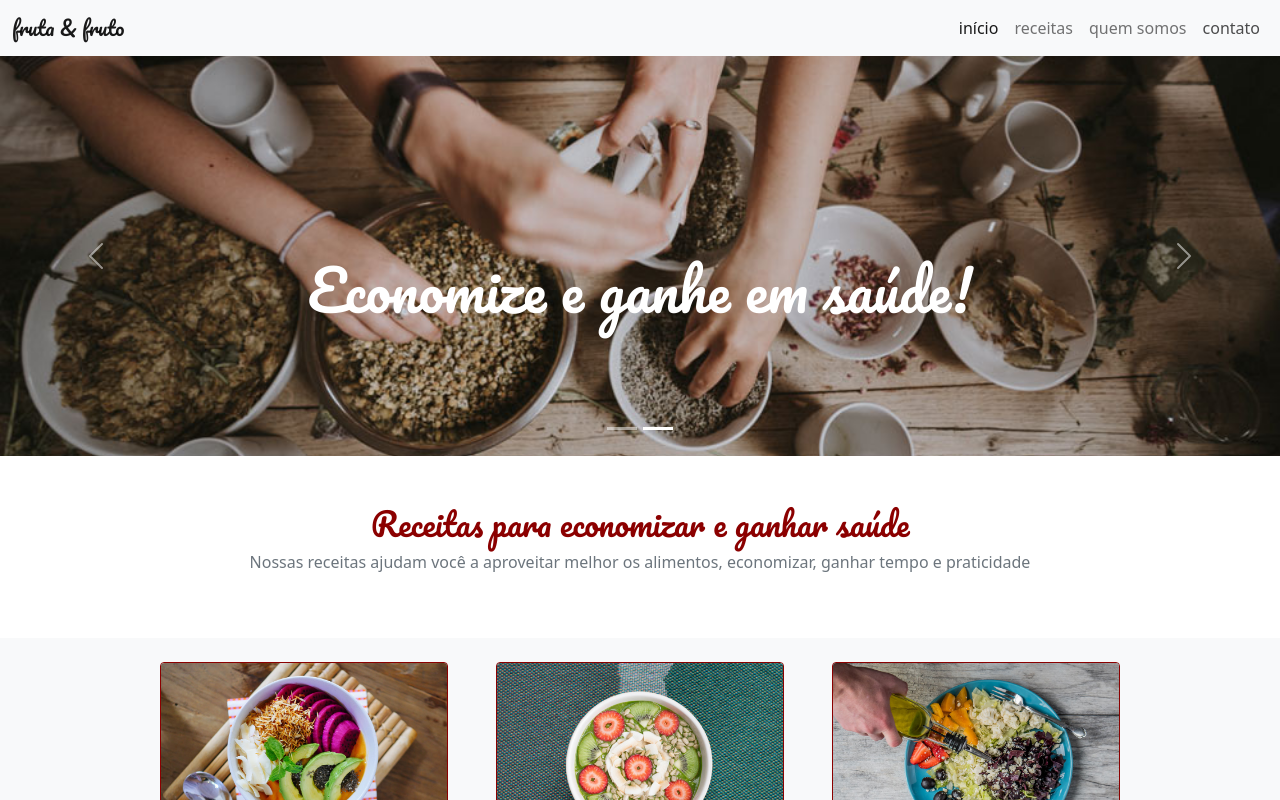
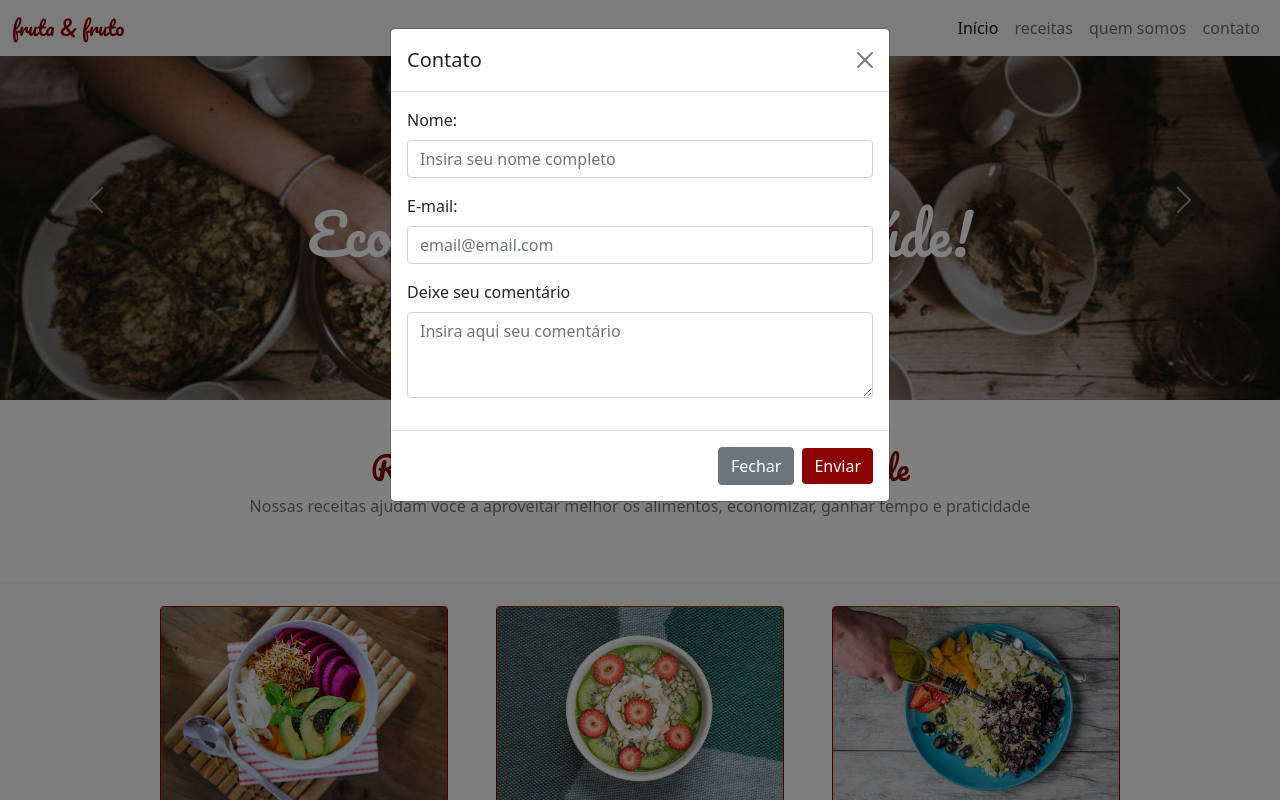
Before and after one commit to melcarv/Trilha-Unidas-Fruta-e-Fruto, a plain HTML site: page index.html in a window 1280 px wide. Both pictures are taken after a click on the link "contato". Shown: the top 800 px of the page. Drawn offline with nearby package versions, Linux system fonts and the light colour scheme.

Commit message:
Inserção do modal de contato

```diff
--- a/index.html
+++ b/index.html
@@ -13,7 +13,7 @@
   </head>
   <body>
     <header>
-      <nav class="navbar navbar-expand-lg navbar-light bg-light">
+      <nav class="navbar navbar-expand-lg navbar-light bg-light fixed-top">
         <div class="container-fluid">
           <a class="navbar-brand font-titulo cor-especial" href="#">fruta & fruto</a>
           <button class="navbar-toggler" type="button" data-bs-toggle="collapse" data-bs-target="#navbarNavAltMarkup" aria-controls="navbarNavAltMarkup" aria-expanded="false" aria-label="Toggle navigation">
@@ -21,10 +21,10 @@
           </button>
           <div class="collapse navbar-collapse justify-content-end" id="navbarNavAltMarkup">
             <ul class="navbar-nav">
-              <li><a class="nav-link active" aria-current="page" href="#">início</a></li>
+              <li><a class="nav-link active" aria-current="page" href="#" >Início</a></li>
               <li><a class="nav-link" href="#">receitas</a></li>
               <li><a class="nav-link" href="#">quem somos</a></li>
-              <li><a class="nav-link" href="#">contato</a></li>
+              <li><a data-bs-toggle="modal" data-bs-target="#modal-contato" class="nav-link" href="#">contato</a></li>
             </ul>
           </div>
         </div>
@@ -118,6 +118,35 @@
         </div>
       </section>
     </main>
+<!-- Modal -->
+    <div class="modal fade" id="modal-contato" tabindex="-1" aria-labelledby="exampleModalLabel" aria-hidden="true">
+      <div class="modal-dialog">
+        <div class="modal-content">
+          <div class="modal-header">
+            <h5 class="modal-title" id="exampleModalLabel">Contato</h5>
+            <button type="button" class="btn-close" data-bs-dismiss="modal" aria-label="Close"></button>
+          </div>
+          <div class="modal-body">
+            <div class="mb-3">
+              <label for="formGroupExampleInput" class="form-label">Nome:</label>
+              <input type="text" class="form-control" id="formGroupExampleInput" placeholder="Insira seu nome completo">
+            </div>
+            <div class="mb-3">
+              <label for="exampleFormControlInput1" class="form-label">E-mail:</label>
+              <input type="email" class="form-control" id="exampleFormControlInput1" placeholder="email@email.com">
+            </div>
+            <div class="mb-3">
+              <label for="exampleFormControlTextarea1" class="form-label">Deixe seu comentário</label>
+              <textarea class="form-control"  placeholder="Insira aqui seu comentário" id="exampleFormControlTextarea1" rows="3"></textarea>
+            </div>
+          </div>
+          <div class="modal-footer">
+            <button type="button" class="btn btn-secondary" data-bs-dismiss="modal">Fechar</button>
+            <button type="button" class="btn btn-cor">Enviar</button>
+          </div>
+        </div>
+      </div>
+    </div>
 
 
 
--- a/src/style.css
+++ b/src/style.css
@@ -12,7 +12,7 @@
 }
 
 .cor-especial {
-    color: darkred;
+    color: darkred!important;
 }
 
 .card-wid {
```
